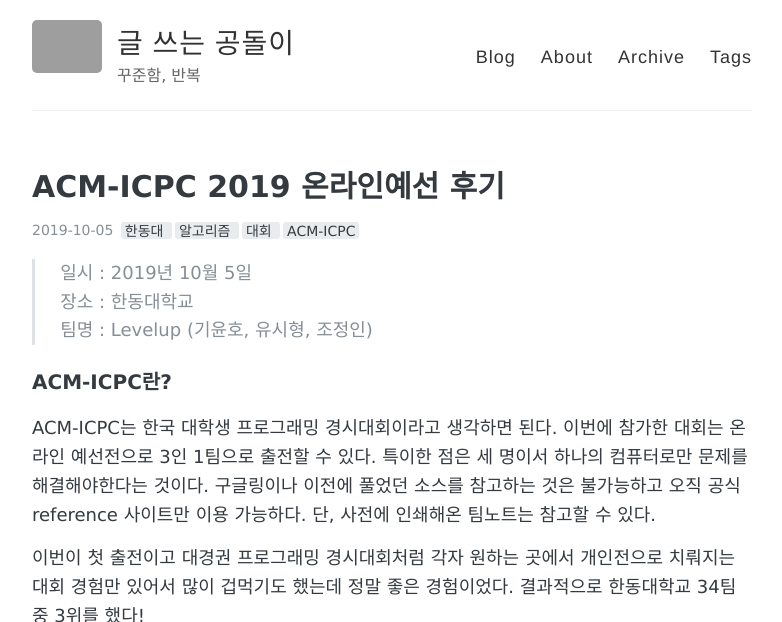
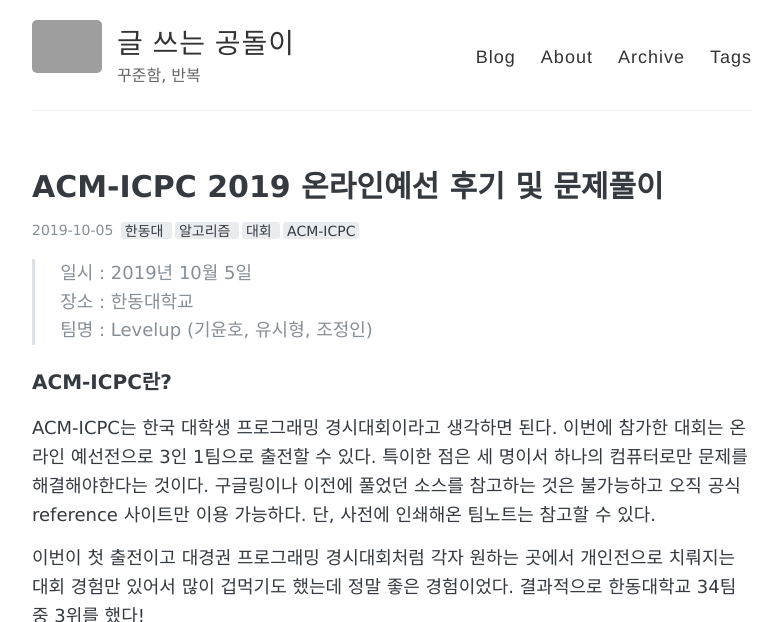
Before and after one commit to sihyungyou/sihyungyou.github.io, a Jekyll site: the page built from _posts/2019-10-05-acmicpc2019.md, in a window 1280 px wide and 900 px high, cut to the strip 0-622 px from the top of the window. Shown: the whole strip, without its empty margins (248-1030 px from the left). Built offline with Jekyll 4.4.1, drawn with Linux system fonts in a browser that asks for light colours; grey boxes are pictures that could not be loaded.

Commit message:
changed name for icpc

```diff
--- a/_posts/2019-10-05-acmicpc2019.md
+++ b/_posts/2019-10-05-acmicpc2019.md
@@ -1,6 +1,6 @@
 ---
 layout: post
-title: "ACM-ICPC 2019 온라인예선 후기"
+title: "ACM-ICPC 2019 온라인예선 후기 및 문제풀이"
 tags: [한동대, 알고리즘, 대회, ACM-ICPC]
 comments: true
 ---
```
